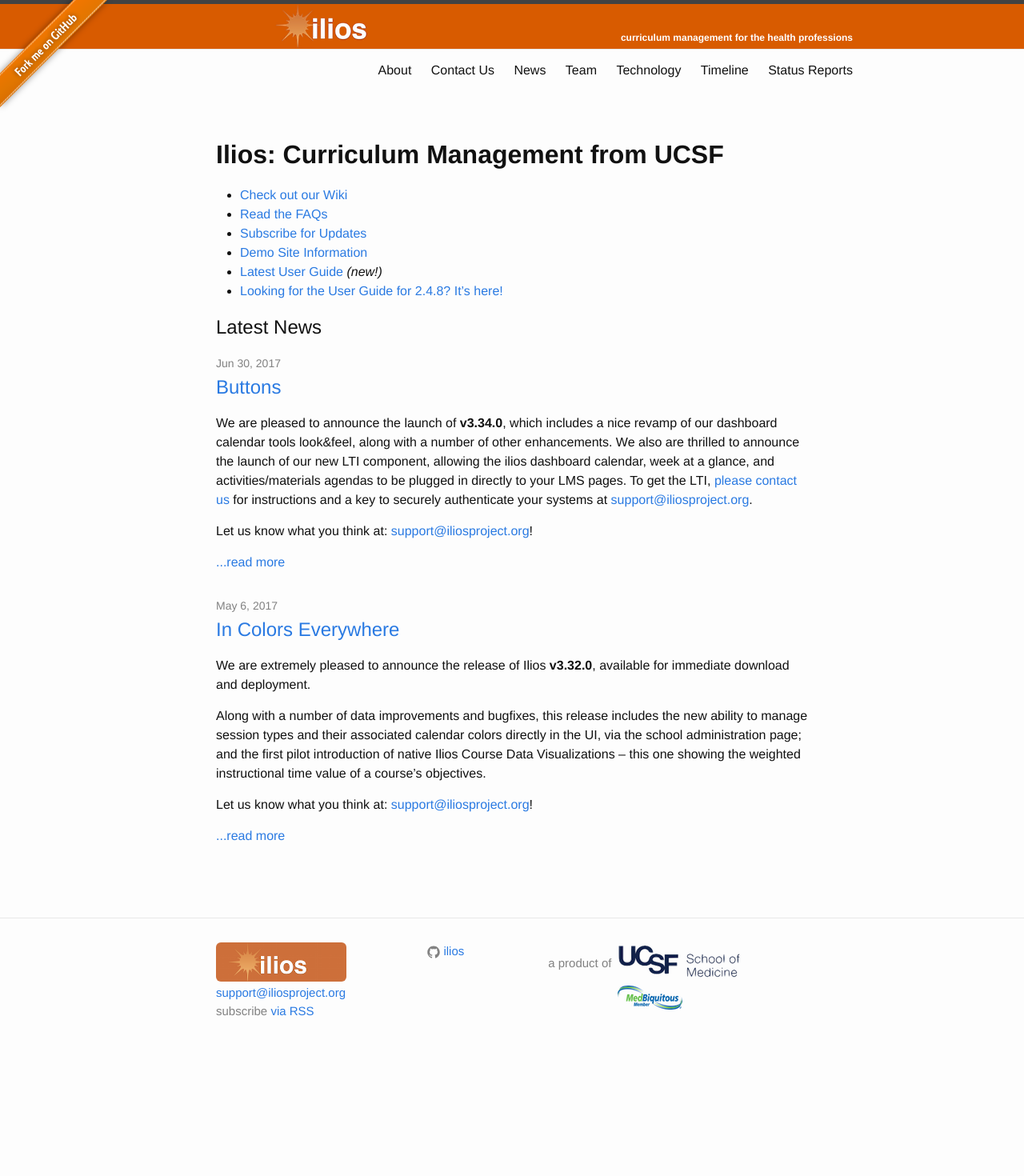
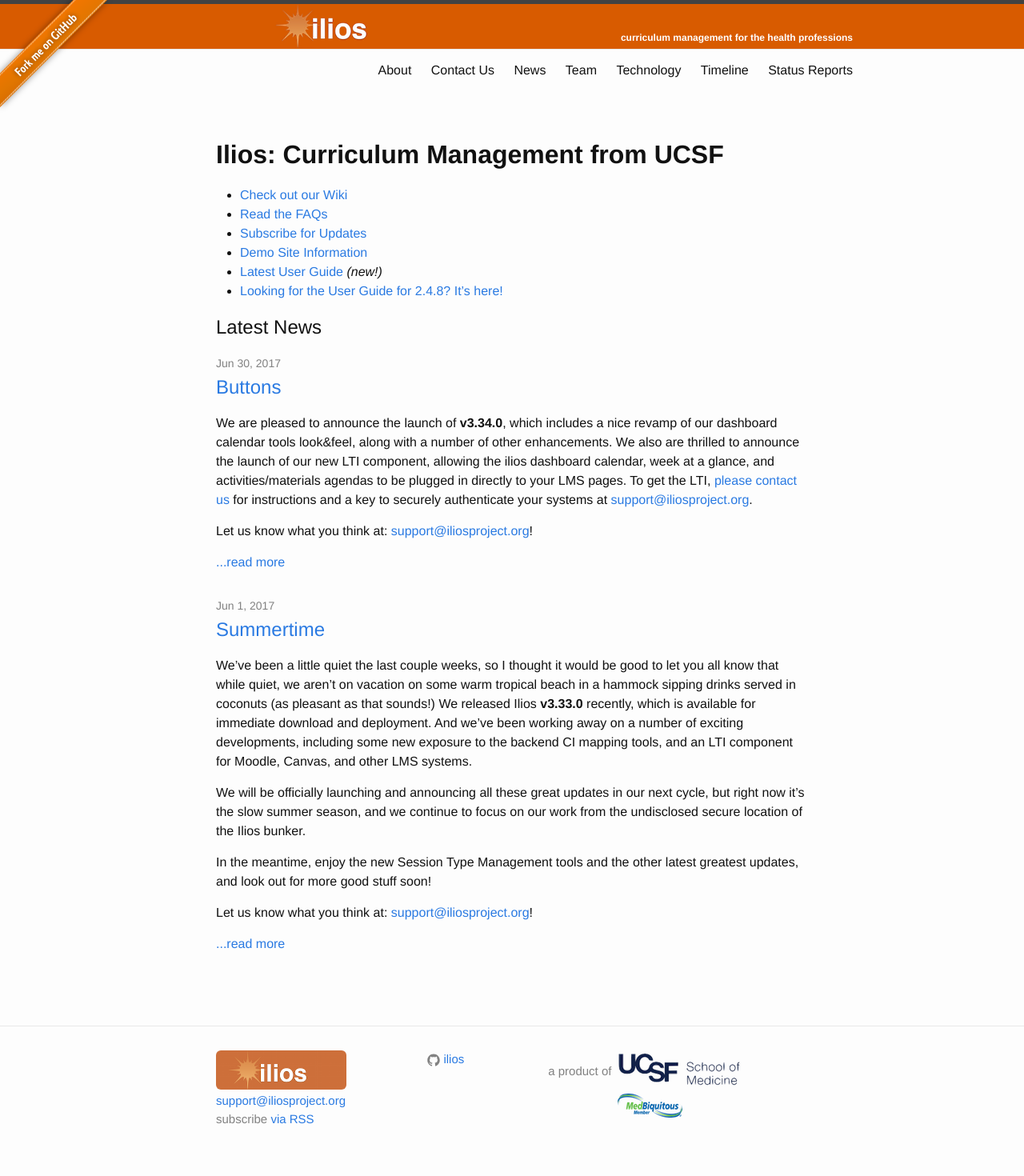
Before and after one commit to ilios/iliosproject.org, a Jekyll site: the page built from index.md, in a window 1280 px wide. Shown: the whole page at 80% size. Built offline with Jekyll 4.4.1, drawn with Linux system fonts in a browser that asks for light colours; before the commit the page ends 1335 px from its top, so only the background shows below that.

Commit message:
replaecfile

```diff
--- a/_posts/2017-06-01-updates.markdown
+++ b/_posts/2017-06-01-updates.markdown
@@ -1,11 +1,16 @@
 ---
 layout: post
-title: Buttons
-date: 2017-06-30  12:00:00
+title: Summertime
+date: 2017-06-01  12:00:00
 categories: updates
 ---
 
-We are pleased to announce the launch of __v3.34.0__, which includes a nice revamp of our dashboard calendar tools look&feel, along with a number of other enhancements. We also are thrilled to announce the launch of our new LTI component, allowing the ilios dashboard calendar, week at a glance, and activities/materials agendas to be plugged in directly to your LMS pages. To get the LTI, [please contact us](mailto:support@iliosproject.org?subject=LTIinfo) for instructions and a key to securely authenticate your systems at [support@iliosproject.org](mailto:support@iliosproject.org?subject=feedback).
+We've been a little quiet the last couple weeks, so I thought it would be good to let you all know that while quiet, we aren't on vacation on some warm tropical beach in a hammock sipping drinks served in coconuts (as pleasant as that sounds!) We released Ilios __v3.33.0__ recently, which is available for immediate download and deployment. And we've been working away on a number of exciting developments, including some new exposure to the backend CI mapping tools, and an LTI component for Moodle, Canvas, and other LMS systems.
+
+We will be officially launching and announcing all these great updates in our next cycle, but right now it's the slow summer season, and we continue to focus on our work from the undisclosed secure location of the Ilios bunker.
+
+In the meantime, enjoy the new Session Type Management tools and the other latest greatest updates, and look out for more good stuff soon!
+
 
 
 Let us know what you think at:  [support@iliosproject.org](mailto:support@iliosproject.org?subject=feedback)!
--- /dev/null
+++ b/_posts/2017-06-30-updates.markdown
@@ -0,0 +1,11 @@
+---
+layout: post
+title: Buttons
+date: 2017-06-30  01:00:00
+categories: updates
+---
+
+We are pleased to announce the launch of __v3.34.0__, which includes a nice revamp of our dashboard calendar tools look&feel, along with a number of other enhancements. We also are thrilled to announce the launch of our new LTI component, allowing the ilios dashboard calendar, week at a glance, and activities/materials agendas to be plugged in directly to your LMS pages. To get the LTI, [please contact us](mailto:support@iliosproject.org?subject=LTIinfo) for instructions and a key to securely authenticate your systems at [support@iliosproject.org](mailto:support@iliosproject.org?subject=feedback).
+
+
+Let us know what you think at:  [support@iliosproject.org](mailto:support@iliosproject.org?subject=feedback)!
```
